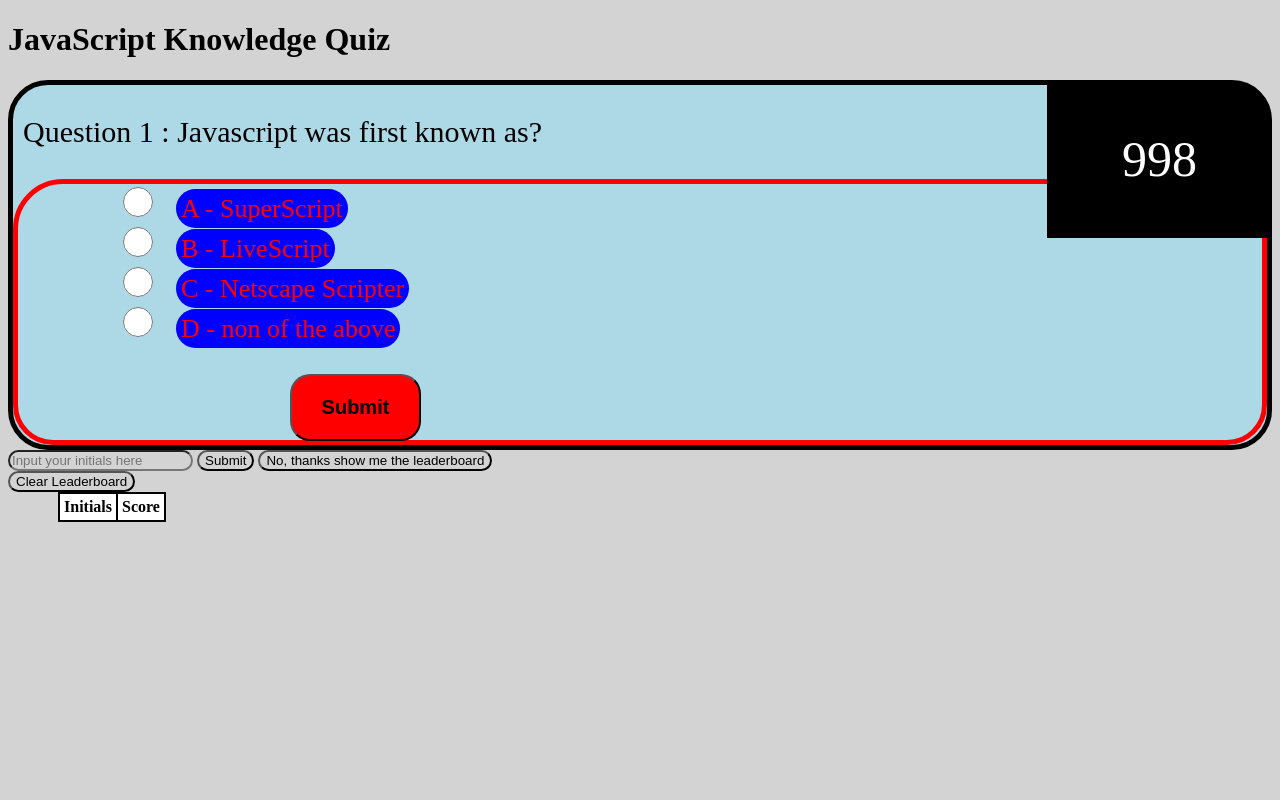
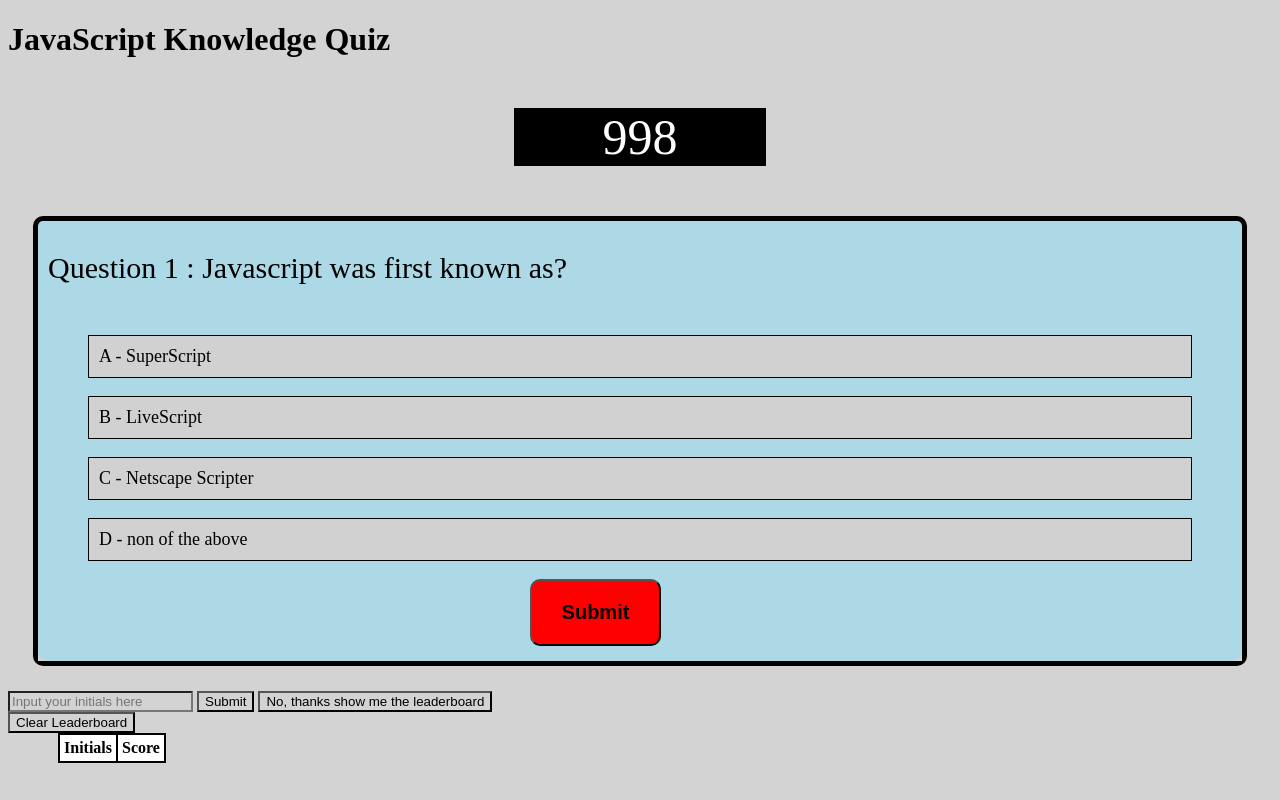
Before and after one commit to bradcoleman60/javascript-quiz, a plain HTML site: page index.html in a window 1280 px wide. Both pictures are taken after a click on the button "Start Quiz". Drawn offline with Linux system fonts and the light colour scheme.

Commit message:
adds css to NOT display the radio buttons and effects on hover both on the answer box

```diff
--- a/assets/css/style.css
+++ b/assets/css/style.css
@@ -1,6 +1,5 @@
 *{
     background-color: lightgray;
-    border-radius: 50px;
 }
 
 .start-quiz-button {
@@ -18,15 +17,12 @@
 
 .countdown  {
     display: none;
-    float: right;
     background-color: black;
     font-size: 50px;
     color: white;
-    border-top-left-radius: 0;
-    border-bottom-left-radius: 0;
-    border-bottom-right-radius: 0;
-    padding-left: 75px;
-    padding-right: 75px;
+    margin-left: 40%;
+    margin-right: 40%;
+    text-align: center;
 }
 
 .countdown p {
@@ -36,7 +32,8 @@
 .question-box {
     background-color: lightblue;
     border:5px solid black;
-    border-radius: 40px;
+    border-radius: 10px;
+    margin: 25px;
 
 }
 
@@ -60,52 +57,49 @@
     display: block;
 }
 
-.answer-box p {
-    text-indent: 50px;
-    color: brown;
-    font-weight: bolder;
-    background-color: lightblue;
-    font-size: 25px;
-    border-radius: 40px;
 
-    }
 
 .submission-form {
-    padding-left: 100px;
+    padding-left: 50px;
+    padding-top: 20px;
+    padding-right: 50px;
     background-color: lightblue;
-    border-bottom-left-radius: 40px;
-    border-bottom-right-radius: 40px;
-    border: 5px solid red;
-
+    border-bottom-left-radius: 10px;
+    border-bottom-right-radius: 10px;
 
 }
 
 .submission-form label{
-    background-color: blue;
-    font-size: 26px;
-    color: red;
-    /* font-weight: bold; */
-    padding: 5px;
-    margin: 20px;
 
+    display: block;
+    background-color: #d1d1d1;
+    padding: 10px ;
+    font-size: 18px;
+    cursor: pointer;
+    border: 1px solid;
 
 }
 
-.submission-form input {
-    height: 30px;
-    width: 30px;
-    border: 5px dashed black;
-
+.submission-form label:hover {
+        background-color:  #76cf9f;
     }
 
-.input[type="radio"]{
-    margin-top: -1px;
-    vertical-align: center;
+
+input[type="radio"] {
+    display: none;
+
 }
+
+.submission-form input[type="radio"]:checked+label{
+    background-color: #76cf9f;
+    font-weight: bold;
+}
+
+
 
 .submission-form button {
 
-    border-radius: 20px;
+    border-radius: 10px;
     padding-top: 20px;
     padding-bottom: 20px;
     padding-left: 30px;
@@ -113,10 +107,9 @@
     background-color: red;
     font-weight: bold;
     font-size: 20px;
-    margin-top: 30px;
-    margin-bottom: -1px;
-    margin-left: 15%;
-
+    margin-left: 40%;
+    margin-right: 40%;
+    margin-bottom: 15px;
 
 
 }
@@ -135,7 +128,3 @@ table{
     padding: 40px;
 
 }
-
-/* .initialsInput .input {
-    background-color: white;
-} */
--- a/assets/js/script.js
+++ b/assets/js/script.js
@@ -46,6 +46,7 @@ function startQuiz() {
 
 //This function displays the question and multiple answers based on the question number.
 
+///THIS WORKS BEFORE I TESTED THE SUBMIT BUTTON ONLY APPROACH
 function displayQuestionBox (){
 
     var answerDom = document.querySelector(".submission-form");
@@ -55,15 +56,6 @@ function displayQuestionBox (){
     answerDom.children[7].textContent = questionBank[questionNumber][3];
     answerDom.children[10].textContent = questionBank[questionNumber][4];
 };
-
-
-
-
-
-
-
-
-
 
 
 //This function adds the end of quiz messgae after the timer reaches the end////////////////////////////
@@ -78,9 +70,15 @@ function endOfQuizMessage(){
 var scoreCounter = 0;
 var answeredQuestions = 0;
 
+
+var NewValueSubmit = document.querySelector(".btn");
+    console.log(NewValueSubmit);
+
+
 function submitAnswer(){
+        //WORKED BEFORE THE TEST OF THE SUBMIT BUTTON ONLY APPROACH
+    var actualAnswerSelected = document.querySelector('input[type="radio"][name="answer-choice"]:checked').value;
 
-    var actualAnswerSelected = document.querySelector('input[type="radio"][name="answer-choice"]:checked').value;
 
     if (actualAnswerSelected === questionBank[questionNumber][5]){
         scoreCounter++;
--- a/index.html
+++ b/index.html
@@ -31,14 +31,19 @@
             <p class="the-question">The Question is here</p>
               <div class="answer-box">
 
-                      <form class="submission-form">
-                        <input type="radio" value="a" name="answer-choice"><label>Answer A</label> <br>
-                        <input type="radio" value="b" name="answer-choice"><label>Answer B</label> <br>
-                        <input type="radio" value="c" name="answer-choice"><label>Answer C</label> <br>
-                        <input type="radio" value="d" name="answer-choice"><label>Answer D</label><br>
 
-                        <button type="button" onclick="submitAnswer()">Submit</button>
-                    </form>
+                    <form class="submission-form">
+                      <input type="radio" value="a" id="a" name="answer-choice"><label for="a">Answer A</label> <br>
+                      <input type="radio" value="b" id="b" name="answer-choice"><label for="b">Answer B</label> <br>
+                      <input type="radio" value="c" id="c" name="answer-choice"><label for="c">Answer C</label> <br>
+                      <input type="radio" value="d" id="d" name="answer-choice"><label for="d">Answer D</label><br>
+
+                      <button type="button" onclick="submitAnswer()">Submit</button>
+                  </form>
+
+
+
+
                 </div>
         </div>
 
```
